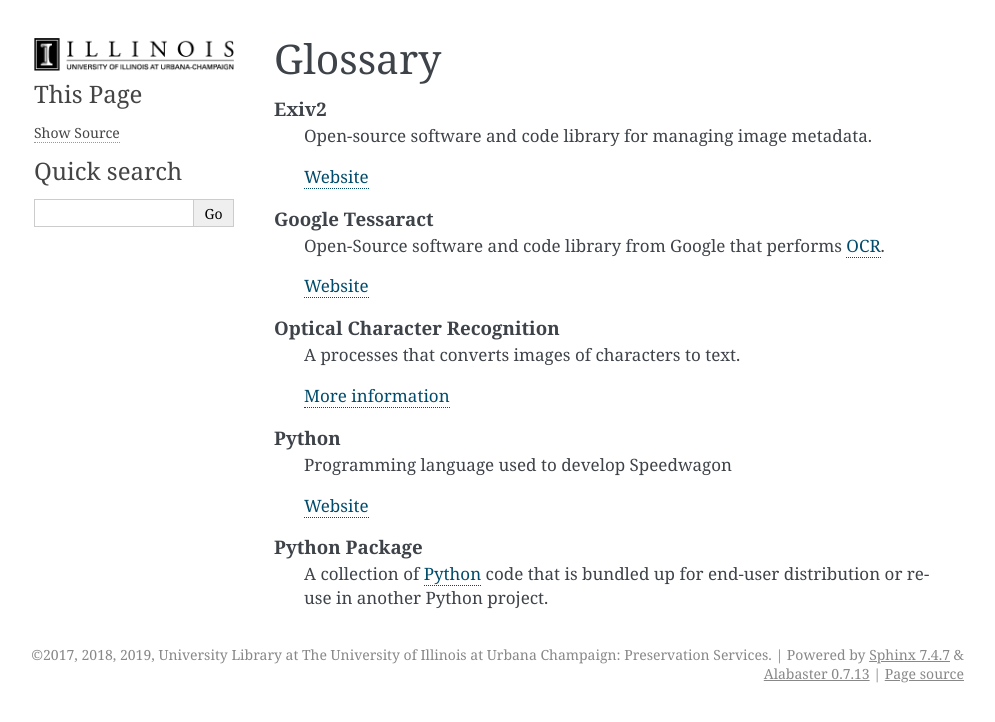
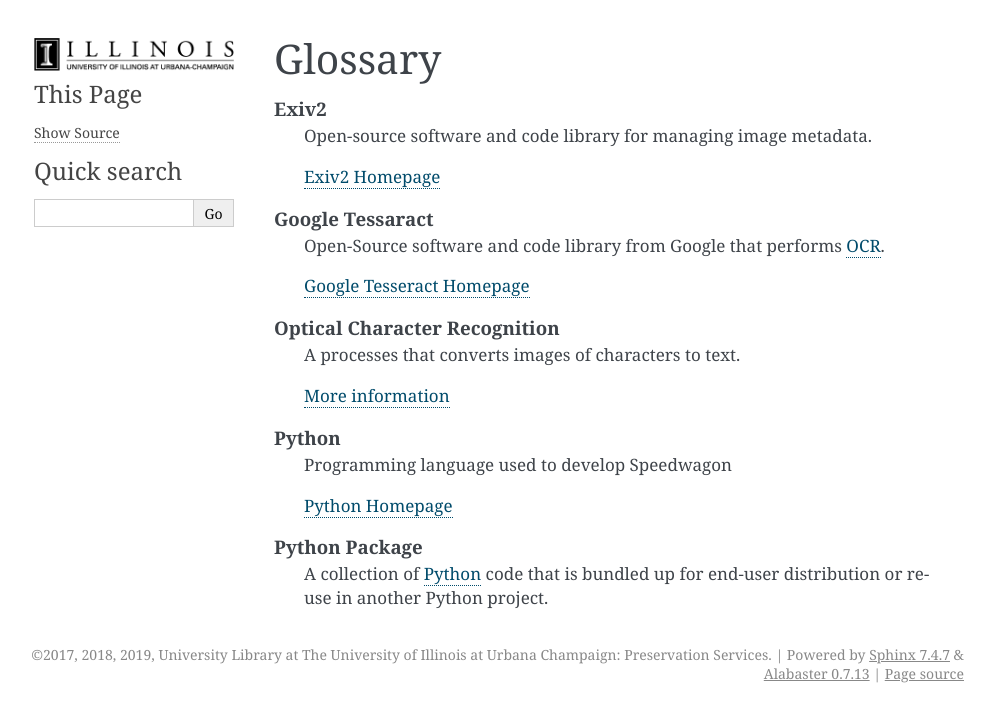
Before and after one commit to UIUCLibrary/Speedwagon, a Sphinx documentation site: the page built from docs/source/glossary.rst, in a window 1280 px wide. Shown: the top 722 px of the page, without its empty margins (146-1141 px from the left). Built offline with Sphinx 7.4.7, drawn with Linux system fonts in a browser that asks for light colours.

Commit message:
more descriptive link names

```diff
--- a/docs/source/glossary.rst
+++ b/docs/source/glossary.rst
@@ -7,12 +7,12 @@
     Exiv2
         Open-source software and code library for managing image metadata.
 
-        `Website <https://www.exiv2.org/>`_
+        `Exiv2 Homepage <https://www.exiv2.org/>`_
 
     Google Tessaract
         Open-Source software and code library from Google that performs :term:`OCR <Optical Character Recognition>`.
 
-        `Website <https://opensource.google.com/projects/tesseract>`_
+        `Google Tesseract Homepage <https://opensource.google.com/projects/tesseract>`_
 
     Optical Character Recognition
         A processes that converts images of characters to text.
@@ -22,7 +22,7 @@
     Python
         Programming language used to develop Speedwagon
 
-        `Website <https://www.python.org/>`_
+        `Python Homepage <https://www.python.org/>`_
 
     Python Package
         A collection of :term:`Python` code that is bundled up for end-user
```
